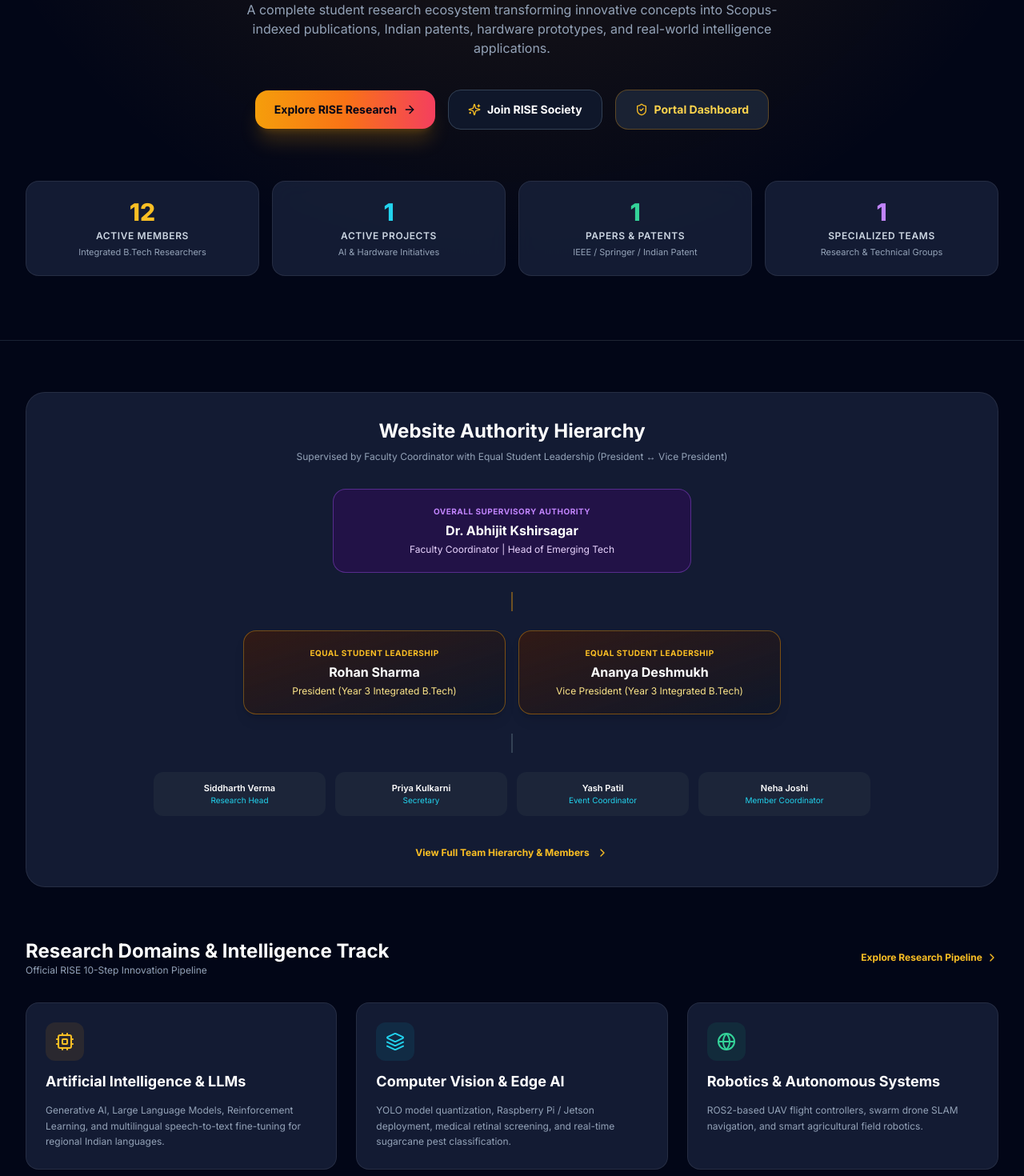
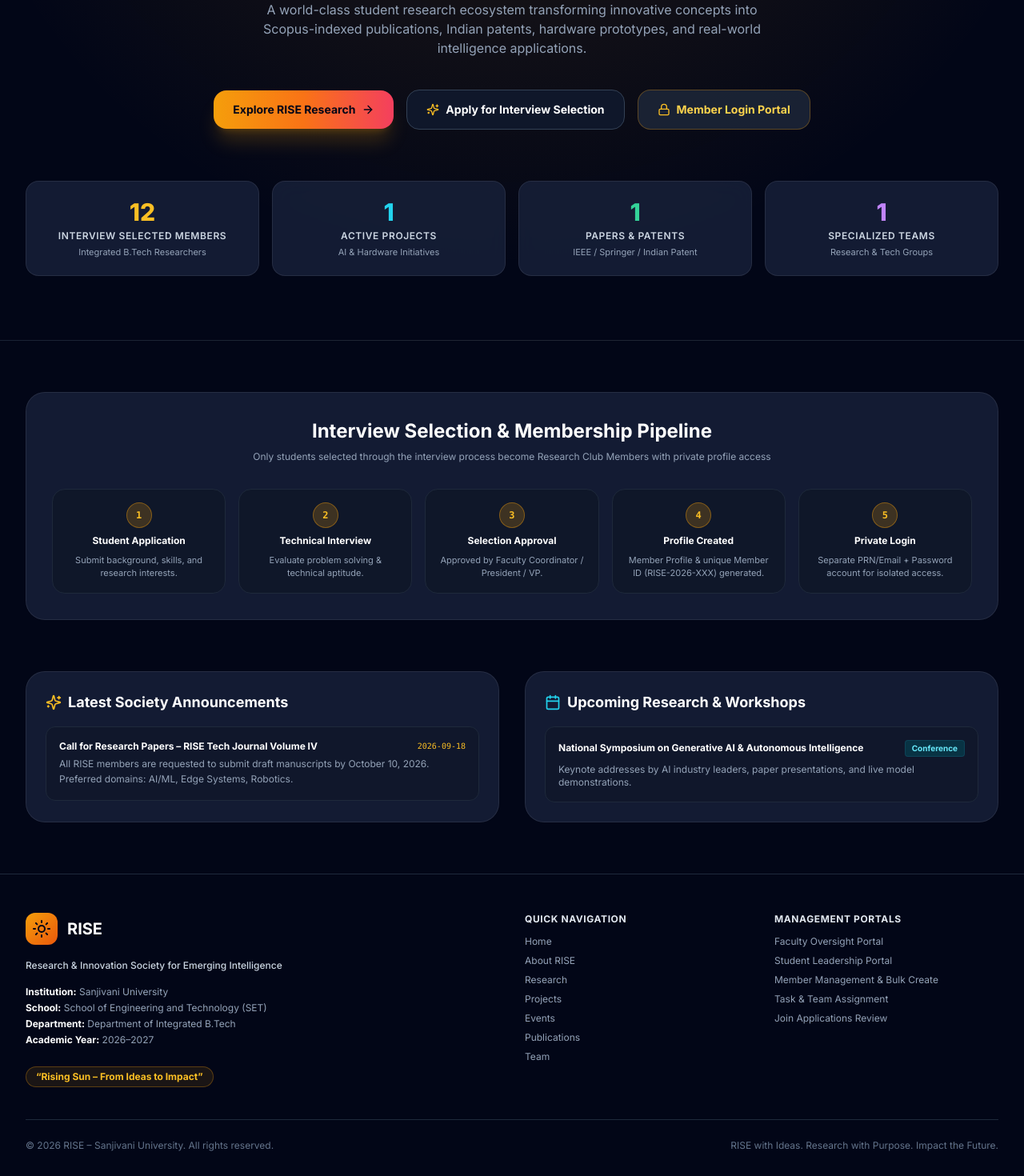
Before and after one commit to prasadthorat25uid-arch/RISE_CLUB_PORTAL, a React (Vite) app: page / in a window 1280 px wide. Shown: the part 500-1970 px from the top of the page at 80% size. Built offline with nearby package versions, Linux system fonts and the light colour scheme.

Commit message:
Update Home page for member privacy and enforce isolated PRN/Email + Password login

```diff
--- a/src/context/AuthContext.jsx
+++ b/src/context/AuthContext.jsx
@@ -6,7 +6,6 @@ const AuthContext = createContext();
 export const AuthProvider = ({ children }) => {
   const { data, addToast } = useData();
 
-  // Authentication session state
   const [isAuthenticated, setIsAuthenticated] = useState(() => {
     return localStorage.getItem('rise_is_authenticated') === 'true';
   });
@@ -24,17 +23,20 @@ export const AuthProvider = ({ children }) => {
     localStorage.setItem('rise_is_authenticated', 'true');
   };
 
-  // Login authentication using unique PRN + Password
-  const loginWithPRN = (inputPRN, plainPassword) => {
-    const foundUser = data.users.find(u => u.prn?.toLowerCase() === inputPRN?.toLowerCase());
+  // Login authentication supporting unique PRN OR Email + Password
+  const loginWithPRN = (inputCredential, plainPassword) => {
+    const cred = inputCredential?.toLowerCase().trim();
+    const foundUser = data.users.find(u =>
+      u.prn?.toLowerCase() === cred || u.email?.toLowerCase() === cred
+    );
 
     if (!foundUser) {
-      addToast(`Error: No account found with PRN ${inputPRN}`, 'error');
-      return { success: false, message: `No account found with PRN ${inputPRN}` };
+      addToast(`Error: No member account found matching PRN/Email '${inputCredential}'`, 'error');
+      return { success: false, message: `No account found matching '${inputCredential}'` };
     }
 
     if (foundUser.status === 'Suspended' || foundUser.status === 'Removed') {
-      addToast(`Account for PRN ${inputPRN} is ${foundUser.status}. Access disabled.`, 'error');
+      addToast(`Account for ${foundUser.name} is ${foundUser.status}. Access disabled.`, 'error');
       return { success: false, message: `Account is ${foundUser.status}` };
     }
 
@@ -43,7 +45,7 @@ export const AuthProvider = ({ children }) => {
     localStorage.setItem('rise_active_user_id', foundUser.id);
     localStorage.setItem('rise_is_authenticated', 'true');
 
-    addToast(`Welcome back, ${foundUser.name}! Logged in successfully.`, 'success');
+    addToast(`Welcome back, ${foundUser.name}! Logged in to your personal profile.`, 'success');
     return { success: true, user: foundUser };
   };
 
@@ -61,9 +63,9 @@ export const AuthProvider = ({ children }) => {
     isVicePresident: role === 'Vice President',
     isEqualLeadership: role === 'President' || role === 'Vice President',
     isStudentLead: ['Research Head', 'Secretary + Event Coordinator', 'Social Media & Publicity Head', 'Member Coordinator'].includes(role),
-    isMember: role === 'Research Club Member',
+    isMember: role === 'Research Club Member' || role === 'Club Member',
 
-    // Role-based functional capabilities
+    // Role-based functional capabilities (Admins only)
     canManageMembers: role === 'Faculty Coordinator' || role === 'President' || role === 'Vice President',
     canBulkCreateMembers: role === 'Faculty Coordinator' || role === 'President' || role === 'Vice President',
     canResetPasswords: role === 'Faculty Coordinator' || role === 'President' || role === 'Vice President',
--- a/src/pages/public/Home.jsx
+++ b/src/pages/public/Home.jsx
@@ -15,12 +15,14 @@ import {
   Calendar,
   TrendingUp,
   ChevronRight,
-  Globe
+  Globe,
+  Lock,
+  UserCheck
 } from 'lucide-react';
 
 export const Home = ({ setActiveTab }) => {
   const { data } = useData();
-  const { permissions } = useAuth();
+  const { isAuthenticated, permissions } = useAuth();
 
   const activeMembersCount = data.users.filter(u => u.status === 'Active').length;
   const activeProjectsCount = data.projects.length;
@@ -58,7 +60,7 @@ export const Home = ({ setActiveTab }) => {
 
             {/* Brief Description */}
             <p className="text-sm sm:text-base text-slate-400 max-w-2xl mx-auto leading-relaxed">
-              A complete student research ecosystem transforming innovative concepts into Scopus-indexed publications, Indian patents, hardware prototypes, and real-world intelligence applications.
+              A world-class student research ecosystem transforming innovative concepts into Scopus-indexed publications, Indian patents, hardware prototypes, and real-world intelligence applications.
             </p>
 
             {/* CTA Buttons */}
@@ -76,20 +78,30 @@ export const Home = ({ setActiveTab }) => {
                 className="flex items-center gap-2 px-6 py-3.5 rounded-2xl bg-slate-900 hover:bg-slate-800 text-white border border-slate-700 font-bold text-sm hover:scale-105 transition-all"
               >
                 <Sparkles className="w-4 h-4 text-amber-400" />
-                <span>Join RISE Society</span>
+                <span>Apply for Interview Selection</span>
               </button>
 
+              {!isAuthenticated ? (
+                <button
+                  onClick={() => setActiveTab('login')}
+                  className="flex items-center gap-2 px-6 py-3.5 rounded-2xl bg-slate-800/80 hover:bg-slate-700 text-amber-300 border border-amber-500/30 font-bold text-sm"
+                >
+                  <Lock className="w-4 h-4 text-amber-400" />
+                  <span>Member Login Portal</span>
+                </button>
+              ) : (
                 <button
                   onClick={() => {
                     if (permissions.isFaculty) setActiveTab('dashboard-faculty');
                     else if (permissions.isEqualLeadership) setActiveTab('dashboard-pres-vp');
                     else setActiveTab('dashboard-member');
                   }}
-                className="flex items-center gap-2 px-6 py-3.5 rounded-2xl bg-slate-800/80 hover:bg-slate-700 text-amber-300 border border-amber-500/30 font-bold text-sm"
+                  className="flex items-center gap-2 px-6 py-3.5 rounded-2xl bg-slate-800/80 hover:bg-slate-700 text-emerald-300 border border-emerald-500/30 font-bold text-sm"
                 >
-                <ShieldCheck className="w-4 h-4 text-amber-400" />
-                <span>Portal Dashboard</span>
+                  <ShieldCheck className="w-4 h-4 text-emerald-400" />
+                  <span>My Profile Dashboard</span>
                 </button>
+              )}
             </div>
 
           </div>
@@ -98,7 +110,7 @@ export const Home = ({ setActiveTab }) => {
           <div className="grid grid-cols-2 lg:grid-cols-4 gap-4 mt-16">
             <div className="glass-panel p-5 rounded-2xl text-center space-y-1">
               <div className="text-3xl font-black text-amber-400 font-outfit">{activeMembersCount}</div>
-              <div className="text-xs font-semibold text-slate-300 uppercase tracking-wider">Active Members</div>
+              <div className="text-xs font-semibold text-slate-300 uppercase tracking-wider">Interview Selected Members</div>
               <p className="text-[11px] text-slate-400">Integrated B.Tech Researchers</p>
             </div>
 
@@ -117,131 +129,38 @@ export const Home = ({ setActiveTab }) => {
             <div className="glass-panel p-5 rounded-2xl text-center space-y-1">
               <div className="text-3xl font-black text-purple-400 font-outfit">{teamsCount}</div>
               <div className="text-xs font-semibold text-slate-300 uppercase tracking-wider">Specialized Teams</div>
-              <p className="text-[11px] text-slate-400">Research & Technical Groups</p>
+              <p className="text-[11px] text-slate-400">Research & Tech Groups</p>
             </div>
           </div>
         </div>
       </section>
 
-      {/* AUTHORITY STRUCTURE PREVIEW SECTION */}
+      {/* INTERVIEW SELECTION PIPELINE SUMMARY */}
       <section className="max-w-7xl mx-auto px-4 sm:px-6 lg:px-8">
-        <div className="glass-panel p-8 rounded-3xl border border-slate-800 space-y-8">
+        <div className="glass-panel p-8 rounded-3xl border border-slate-800 space-y-6">
           <div className="text-center max-w-2xl mx-auto space-y-2">
-            <h2 className="text-2xl font-bold text-white font-outfit">Website Authority Hierarchy</h2>
+            <h2 className="text-2xl font-bold text-white font-outfit">Interview Selection & Membership Pipeline</h2>
             <p className="text-xs text-slate-400">
-              Supervised by Faculty Coordinator with Equal Student Leadership (President ↔ Vice President)
+              Only students selected through the interview process become Research Club Members with private profile access
             </p>
           </div>
 
-          <div className="flex flex-col items-center space-y-6">
-
-            {/* Faculty Level */}
-            <div className="bg-purple-950/40 border border-purple-500/40 p-5 rounded-2xl max-w-md w-full text-center space-y-1">
-              <div className="text-[10px] font-bold text-purple-400 uppercase tracking-wider">OVERALL SUPERVISORY AUTHORITY</div>
-              <div className="text-base font-bold text-white">Dr. Abhijit Kshirsagar</div>
-              <div className="text-xs text-purple-200">Faculty Coordinator | Head of Emerging Tech</div>
+          <div className="grid grid-cols-1 sm:grid-cols-2 lg:grid-cols-5 gap-4 pt-2">
+            {[
+              { num: 1, label: "Student Application", desc: "Submit background, skills, and research interests." },
+              { num: 2, label: "Technical Interview", desc: "Evaluate problem solving & technical aptitude." },
+              { num: 3, label: "Selection Approval", desc: "Approved by Faculty Coordinator / President / VP." },
+              { num: 4, label: "Profile Created", desc: "Member Profile & unique Member ID (RISE-2026-XXX) generated." },
+              { num: 5, label: "Private Login", desc: "Separate PRN/Email + Password account for isolated access." }
+            ].map(step => (
+              <div key={step.num} className="bg-slate-900/90 border border-slate-800 p-4 rounded-2xl space-y-2 text-center">
+                <span className="w-8 h-8 rounded-full bg-amber-500/20 text-amber-400 border border-amber-500/40 text-xs font-black flex items-center justify-center mx-auto font-mono">
+                  {step.num}
+                </span>
+                <h3 className="text-xs font-bold text-white">{step.label}</h3>
+                <p className="text-[11px] text-slate-400 leading-normal">{step.desc}</p>
               </div>
-
-            <div className="w-0.5 h-6 bg-amber-500/40"></div>
-
-            {/* Equal Student Leadership Level (President ↔ VP side-by-side equal cards) */}
-            <div className="grid grid-cols-1 md:grid-cols-2 gap-4 max-w-2xl w-full">
-
-              <div className="bg-gradient-to-br from-amber-950/60 to-slate-900 border border-amber-500/40 p-5 rounded-2xl text-center space-y-1 shadow-lg">
-                <div className="text-[10px] font-bold text-amber-400 uppercase tracking-wider">EQUAL STUDENT LEADERSHIP</div>
-                <div className="text-base font-bold text-white">Rohan Sharma</div>
-                <div className="text-xs text-amber-200">President (Year 3 Integrated B.Tech)</div>
-              </div>
-
-              <div className="bg-gradient-to-br from-amber-950/60 to-slate-900 border border-amber-500/40 p-5 rounded-2xl text-center space-y-1 shadow-lg">
-                <div className="text-[10px] font-bold text-amber-400 uppercase tracking-wider">EQUAL STUDENT LEADERSHIP</div>
-                <div className="text-base font-bold text-white">Ananya Deshmukh</div>
-                <div className="text-xs text-amber-200">Vice President (Year 3 Integrated B.Tech)</div>
-              </div>
-
-            </div>
-
-            <div className="w-0.5 h-6 bg-slate-700"></div>
-
-            {/* Department Heads Level */}
-            <div className="grid grid-cols-2 sm:grid-cols-4 gap-3 max-w-4xl w-full">
-              <div className="bg-slate-800/80 p-3 rounded-xl text-center">
-                <div className="text-[11px] font-semibold text-white">Siddharth Verma</div>
-                <div className="text-[10px] text-cyan-400">Research Head</div>
-              </div>
-              <div className="bg-slate-800/80 p-3 rounded-xl text-center">
-                <div className="text-[11px] font-semibold text-white">Priya Kulkarni</div>
-                <div className="text-[10px] text-cyan-400">Secretary</div>
-              </div>
-              <div className="bg-slate-800/80 p-3 rounded-xl text-center">
-                <div className="text-[11px] font-semibold text-white">Yash Patil</div>
-                <div className="text-[10px] text-cyan-400">Event Coordinator</div>
-              </div>
-              <div className="bg-slate-800/80 p-3 rounded-xl text-center">
-                <div className="text-[11px] font-semibold text-white">Neha Joshi</div>
-                <div className="text-[10px] text-cyan-400">Member Coordinator</div>
-              </div>
-            </div>
-
-            <div className="pt-2">
-              <button
-                onClick={() => setActiveTab('team')}
-                className="inline-flex items-center gap-2 text-xs font-bold text-amber-400 hover:text-amber-300"
-              >
-                <span>View Full Team Hierarchy & Members</span>
-                <ChevronRight className="w-4 h-4" />
-              </button>
-            </div>
-
-          </div>
-        </div>
-      </section>
-
-      {/* RESEARCH DOMAINS & WORKFLOW PREVIEW */}
-      <section className="max-w-7xl mx-auto px-4 sm:px-6 lg:px-8 space-y-8">
-        <div className="flex flex-col sm:flex-row items-start sm:items-center justify-between gap-4">
-          <div>
-            <h2 className="text-2xl font-bold text-white font-outfit">Research Domains & Intelligence Track</h2>
-            <p className="text-xs text-slate-400">Official RISE 10-Step Innovation Pipeline</p>
-          </div>
-          <button
-            onClick={() => setActiveTab('research')}
-            className="text-xs font-bold text-amber-400 hover:underline flex items-center gap-1"
-          >
-            <span>Explore Research Pipeline</span>
-            <ChevronRight className="w-4 h-4" />
-          </button>
-        </div>
-
-        <div className="grid grid-cols-1 md:grid-cols-3 gap-6">
-          <div className="glass-panel p-6 rounded-2xl space-y-3 hover:border-amber-500/40 transition-all">
-            <div className="p-3 rounded-xl bg-amber-500/10 text-amber-400 w-fit">
-              <Cpu className="w-6 h-6" />
-            </div>
-            <h3 className="text-lg font-bold text-white">Artificial Intelligence & LLMs</h3>
-            <p className="text-xs text-slate-400 leading-relaxed">
-              Generative AI, Large Language Models, Reinforcement Learning, and multilingual speech-to-text fine-tuning for regional Indian languages.
-            </p>
-          </div>
-
-          <div className="glass-panel p-6 rounded-2xl space-y-3 hover:border-cyan-500/40 transition-all">
-            <div className="p-3 rounded-xl bg-cyan-500/10 text-cyan-400 w-fit">
-              <Layers className="w-6 h-6" />
-            </div>
-            <h3 className="text-lg font-bold text-white">Computer Vision & Edge AI</h3>
-            <p className="text-xs text-slate-400 leading-relaxed">
-              YOLO model quantization, Raspberry Pi / Jetson deployment, medical retinal screening, and real-time sugarcane pest classification.
-            </p>
-          </div>
-
-          <div className="glass-panel p-6 rounded-2xl space-y-3 hover:border-emerald-500/40 transition-all">
-            <div className="p-3 rounded-xl bg-emerald-500/10 text-emerald-400 w-fit">
-              <Globe className="w-6 h-6" />
-            </div>
-            <h3 className="text-lg font-bold text-white">Robotics & Autonomous Systems</h3>
-            <p className="text-xs text-slate-400 leading-relaxed">
-              ROS2-based UAV flight controllers, swarm drone SLAM navigation, and smart agricultural field robotics.
-            </p>
+            ))}
           </div>
         </div>
       </section>
@@ -266,7 +185,6 @@ export const Home = ({ setActiveTab }) => {
                     <span className="text-[10px] text-amber-400 font-mono">{ann.date}</span>
                   </div>
                   <p className="text-xs text-slate-400 leading-relaxed">{ann.content}</p>
-                  <div className="text-[10px] text-slate-500 pt-1">By: {ann.author}</div>
                 </div>
               ))}
             </div>
@@ -279,9 +197,6 @@ export const Home = ({ setActiveTab }) => {
                 <Calendar className="w-5 h-5 text-cyan-400" />
                 <span>Upcoming Research & Workshops</span>
               </h3>
-              <button onClick={() => setActiveTab('events')} className="text-xs font-bold text-cyan-400 hover:underline">
-                View All Events
-              </button>
             </div>
             <div className="space-y-3">
               {data.events.slice(0, 2).map(evt => (
@@ -293,10 +208,6 @@ export const Home = ({ setActiveTab }) => {
                     </span>
                   </div>
                   <p className="text-xs text-slate-400">{evt.description}</p>
-                  <div className="flex items-center justify-between text-[11px] text-slate-300 pt-1">
-                    <span>📅 {evt.date} | {evt.time}</span>
-                    <span>📍 {evt.venue}</span>
-                  </div>
                 </div>
               ))}
             </div>
--- a/src/pages/public/LoginPage.jsx
+++ b/src/pages/public/LoginPage.jsx
@@ -7,7 +7,7 @@ export const LoginPage = ({ setActiveTab }) => {
   const { loginWithPRN, isAuthenticated, currentUser } = useAuth();
   const { data } = useData();
 
-  const [prnInput, setPrnInput] = useState('');
+  const [credentialInput, setCredentialInput] = useState('');
   const [passwordInput, setPasswordInput] = useState('');
   const [errorMsg, setErrorMsg] = useState('');
 
@@ -15,14 +15,13 @@ export const LoginPage = ({ setActiveTab }) => {
     e.preventDefault();
     setErrorMsg('');
 
-    if (!prnInput || !passwordInput) {
-      setErrorMsg("Please enter both PRN and Password.");
+    if (!credentialInput || !passwordInput) {
+      setErrorMsg("Please enter your PRN or Email and Password.");
       return;
     }
 
-    const result = loginWithPRN(prnInput, passwordInput);
+    const result = loginWithPRN(credentialInput, passwordInput);
     if (result.success) {
-      // Redirect based on role
       const userRole = result.user.role;
       if (userRole === 'Faculty Coordinator') {
         setActiveTab('dashboard-faculty');
@@ -32,12 +31,12 @@ export const LoginPage = ({ setActiveTab }) => {
         setActiveTab('dashboard-member');
       }
     } else {
-      setErrorMsg(result.message || "Invalid PRN or Password.");
+      setErrorMsg(result.message || "Invalid PRN/Email or Password.");
     }
   };
 
   const handleQuickDemoLogin = (userObj) => {
-    setPrnInput(userObj.prn);
+    setCredentialInput(userObj.prn);
     setPasswordInput(`${userObj.prn}@rise2026`);
     const result = loginWithPRN(userObj.prn, `${userObj.prn}@rise2026`);
     if (result.success) {
@@ -55,7 +54,7 @@ export const LoginPage = ({ setActiveTab }) => {
         </div>
         <h2 className="text-2xl font-bold text-white font-outfit">Already Logged In</h2>
         <p className="text-xs text-slate-300">
-          Logged in as <strong className="text-amber-400">{currentUser.name}</strong> ({currentUser.role} - PRN: {currentUser.prn})
+          Authenticated Session: <strong className="text-amber-400">{currentUser.name}</strong> ({currentUser.role} - PRN: {currentUser.prn})
         </p>
         <div className="flex justify-center gap-3">
           <button
@@ -66,7 +65,7 @@ export const LoginPage = ({ setActiveTab }) => {
             }}
             className="px-6 py-2.5 rounded-xl font-bold bg-amber-500 text-slate-950 text-xs shadow-lg hover:bg-amber-400"
           >
-            Go to Portal Dashboard
+            Access My Private Dashboard
           </button>
         </div>
       </div>
@@ -80,23 +79,23 @@ export const LoginPage = ({ setActiveTab }) => {
       <div className="text-center space-y-3">
         <div className="inline-flex items-center gap-2 px-4 py-1.5 rounded-full bg-slate-900 border border-amber-500/30 text-amber-400 text-xs font-semibold">
           <Lock className="w-4 h-4" />
-          <span>Secure Authorized Access Portal</span>
+          <span>Standalone Authenticated Member Access Portal</span>
         </div>
         <h1 className="text-3xl sm:text-5xl font-black text-white font-outfit">
           RISE <span className="gradient-text-sun">Member Login Portal</span>
         </h1>
         <p className="text-xs sm:text-sm text-slate-400 max-w-xl mx-auto">
-          Authentication required using unique Student ID / PRN and Private Password to access role-based dashboards.
+          Every Research Club Member must log in using their own PRN or Email and private password to access their isolated personal profile.
         </p>
       </div>
 
       <div className="grid grid-cols-1 md:grid-cols-2 gap-8 items-start">
 
-        {/* Standalone PRN + Password Login Form */}
+        {/* PRN or Email + Password Form */}
         <form onSubmit={handleLoginSubmit} className="glass-panel p-8 rounded-3xl space-y-5 border border-slate-800">
           <h2 className="text-lg font-bold text-white border-b border-slate-800 pb-3 flex items-center gap-2">
             <KeyRound className="w-5 h-5 text-amber-400" />
-            <span>PRN Credentials Login</span>
+            <span>PRN or Email Authentication</span>
           </h2>
 
           {errorMsg && (
@@ -107,19 +106,19 @@ export const LoginPage = ({ setActiveTab }) => {
           )}
 
           <div>
-            <label className="block text-xs font-medium text-slate-300 mb-1">Student ID / PRN *</label>
+            <label className="block text-xs font-medium text-slate-300 mb-1">Student PRN or Email Address *</label>
             <input
               type="text"
               required
-              placeholder="e.g. PRN2026001"
-              value={prnInput}
-              onChange={e => setPrnInput(e.target.value)}
+              placeholder="e.g. PRN2026010 or student@sanjivani.edu.in"
+              value={credentialInput}
+              onChange={e => setCredentialInput(e.target.value)}
               className="w-full bg-slate-950 border border-slate-700 rounded-xl px-4 py-2.5 text-xs text-white font-mono focus:border-amber-500 focus:outline-none"
             />
           </div>
 
           <div>
-            <label className="block text-xs font-medium text-slate-300 mb-1">Private Password *</label>
+            <label className="block text-xs font-medium text-slate-300 mb-1">Private Hashed Password *</label>
             <input
               type="password"
               required
@@ -134,24 +133,24 @@ export const LoginPage = ({ setActiveTab }) => {
             type="submit"
             className="w-full py-3.5 rounded-2xl bg-gradient-to-r from-amber-500 via-orange-500 to-rose-500 hover:from-amber-400 hover:to-rose-400 text-slate-950 font-bold text-xs shadow-xl flex items-center justify-center gap-2"
           >
-            <span>Authenticate & Access Portal</span>
+            <span>Authenticate & Access My Profile</span>
             <ArrowRight className="w-4 h-4" />
           </button>
 
           <p className="text-[11px] text-slate-500 text-center pt-2">
-            🔒 Password privacy protected. Passwords are encrypted & never revealed.
+            🔒 Complete Privacy: Passwords are encrypted & strictly isolated. No member can access another member's profile.
           </p>
         </form>
 
-        {/* Demo Account Quick Selector Card */}
+        {/* Core Team Quick Selector */}
         <div className="glass-panel p-6 rounded-3xl space-y-4 border border-slate-800">
           <div className="border-b border-slate-800 pb-3">
-            <h3 className="text-sm font-bold text-white uppercase tracking-wider">Pre-Configured Core Team Accounts</h3>
-            <p className="text-xs text-slate-400 mt-0.5">Click any account below to auto-authenticate for testing</p>
+            <h3 className="text-sm font-bold text-white uppercase tracking-wider">Individual Core Team Accounts</h3>
+            <p className="text-xs text-slate-400 mt-0.5">Click any individual account to test isolated profile login</p>
           </div>
 
           <div className="space-y-2 max-h-80 overflow-y-auto">
-            {data.users.slice(0, 7).map(u => (
+            {data.users.slice(0, 8).map(u => (
               <button
                 key={u.id}
                 type="button"
@@ -162,10 +161,10 @@ export const LoginPage = ({ setActiveTab }) => {
                   <img src={u.photo} alt={u.name} className="w-8 h-8 rounded-full object-cover border border-amber-400/40" />
                   <div>
                     <div className="text-xs font-bold text-white">{u.name}</div>
-                    <div className="text-[10px] text-amber-400 font-mono">PRN: {u.prn} | {u.role}</div>
+                    <div className="text-[10px] text-amber-400 font-mono">{u.prn} | {u.role}</div>
                   </div>
                 </div>
-                <UserCheck className="w-4 h-4 text-slate-500 group-hover:text-amber-400" />
+                <UserCheck className="w-4 h-4 text-slate-500" />
               </button>
             ))}
           </div>
```
Lines whose indentation alone changed are shown as unchanged.
